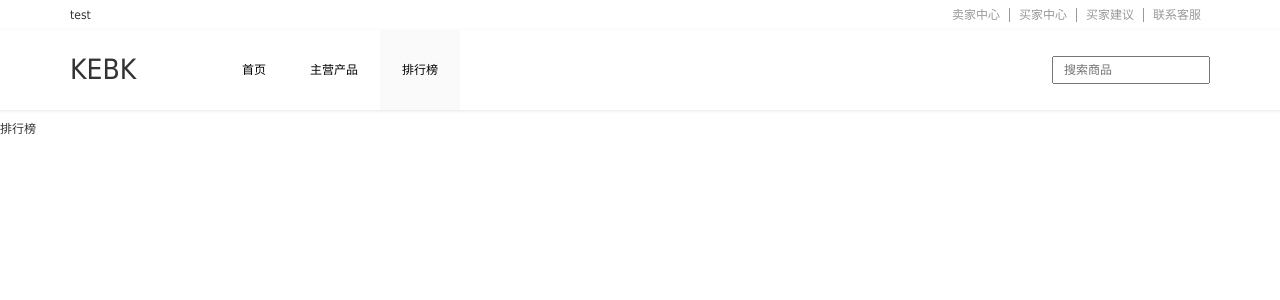
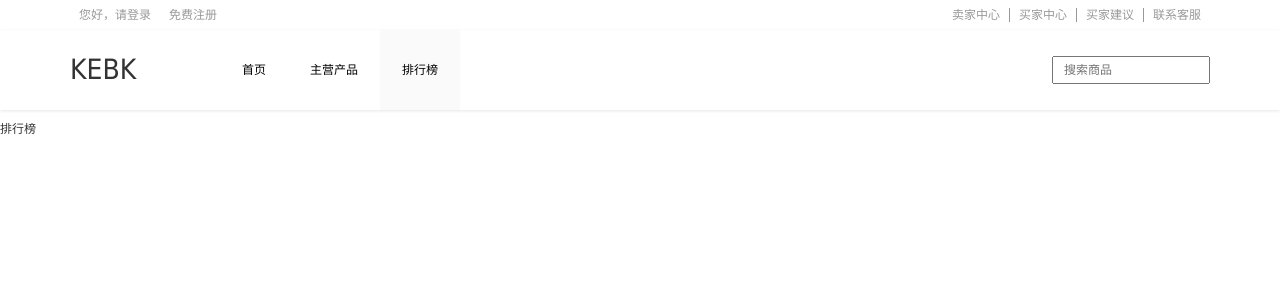
Before and after one commit to Kebk/kebk, a Vue app: page /rank in a window 1280 px wide. Shown: the top 300 px of the page. Built offline with nearby package versions, Linux system fonts and the light colour scheme.

Commit message:
login with jwt vuex

```diff
--- a/src/components/common/mainHeader.vue
+++ b/src/components/common/mainHeader.vue
@@ -3,7 +3,17 @@
     <div class="kebk-container">
       <!-- left -->
       <div class="header-left pull-left"
-          v-if="user">{{user.username}}</div>
+           v-if="user">
+        <p class="header-username">{{user.username}}</p>
+        <a href="javascript:;" @click="handleLogout">退出登录</a>
+        <!-- <div class="header-userinfo">
+          <div class="pull-right">
+            <router-link to="mime">个人中心</router-link>
+            <a href="javascript:;" @click="handleLogout">退出登录</a>
+          </div>
+          <div></div>
+        </div> -->
+      </div>
       <ul class="header-left pull-left clearfix"
           v-else>
         <li>
@@ -44,12 +54,14 @@ export default {
         path: '4',
         text: '联系客服'
       }],
-      // user: this.$store.state.user
-      user: this.$store.getters.userData
+      user: this.$store.state.user
     }
   },
-  created () {
-    console.log(this.user)
+  methods: {
+    handleLogout () {
+      this.$store.commit('LOGOUT')
+      this.user = this.$store.state.user
+    }
   }
 }
 </script>
@@ -78,4 +90,7 @@ export default {
           border-left 1px solid #999
         &:first-child a
           border-left none
+    .header-left
+      .header-username
+        padding 0 5px
 </style>
--- a/src/router.js
+++ b/src/router.js
@@ -3,14 +3,14 @@ import Router from 'vue-router'
 
 Vue.use(Router)
 
-export default new Router({
+const router = new Router({
   mode: 'history',
   base: process.env.BASE_URL,
   routes: [
     {
       path: '/',
       name: 'home',
-      component: () => import(/* webpackChunkName: "home" */ './views/home.vue'),
+      component: () => import(/* webpackChunkName: "homePage" */ './views/home.vue'),
       meta: {
         nav: 'home'
       }
@@ -18,7 +18,7 @@ export default new Router({
     {
       path: '/product',
       name: 'product',
-      component: () => import(/* webpackChunkName: "product" */ './views/product.vue'),
+      component: () => import(/* webpackChunkName: "homePage" */ './views/product.vue'),
       meta: {
         nav: 'product'
       }
@@ -26,26 +26,43 @@ export default new Router({
     {
       path: '/rank',
       name: 'rank',
-      component: () => import(/* webpackChunkName: "rank" */ './views/rank.vue'),
+      component: () => import(/* webpackChunkName: "homePage" */ './views/rank.vue'),
       meta: {
         nav: 'rank'
       }
     },
     {
-      path: '/404',
-      name: '404',
-      component: () => import(/* webpackChunkName: "errorPage" */ './views/404.vue')
-    },
-    {
       path: '/login',
       name: 'login',
-      component: () => import(/* webpackChunkName: "loginPage" */ './views/login.vue')
+      component: () => import(/* webpackChunkName: "homePage" */ './views/login.vue')
     },
     {
       path: '/register',
       name: 'register',
       component: () => import(/* webpackChunkName: "registerPage" */ './views/register.vue')
+    },
+    {
+      path: '/mime',
+      name: 'mime',
+      component: () => import(/* webpackChunkName: "userPage" */ './views/user/mime.vue'),
+      meta: {
+        requireAuth: true
+      }
+    },
+    {
+      path: '*',
+      component: () => import(/* webpackChunkName: "errorPage" */ './views/error/404.vue')
     }
-
   ]
 })
+
+router.beforeEach((to, from, next) => {
+  if (to.meta.requireAuth) {
+    // TODO:根据是否需要权限 是否登录跳转到相应的页面
+    // const token = store.state.token ? store.state.token : sessionStorage.getItem('token')
+  } else {
+    next()
+  }
+})
+
+export default router
--- a/src/store.js
+++ b/src/store.js
@@ -5,27 +5,22 @@ Vue.use(Vuex)
 
 export default new Vuex.Store({
   state: {
-    user: {
-      createTime: '2019-02-10T06:35:02.313Z',
-      credit: 0,
-      isLock: 0,
-      level: 0,
-      modifyTime: '2019-02-10T06:35:02.000Z',
-      password: '123456',
-      phone: '123456',
-      userType: 0,
-      username: 'test',
-      __v: 0,
-      _id: '5c5fc83a3638d54da4691220'
+    user: JSON.parse(sessionStorage.getItem('user')),
+    token: sessionStorage.getItem('token')
+  },
+  mutations: {
+    LOGIN (state, payload) {
+      state.user = payload.user
+      sessionStorage.setItem('user', JSON.stringify(payload.user))
+      state.token = payload.token
+      sessionStorage.setItem('token', payload.token)
+    },
+    LOGOUT (state, payload) {
+      state.user = null
+      state.token = null
+      sessionStorage.clear('user')
+      sessionStorage.clear('token')
     }
   },
-  getters: {
-    userData: state => {
-      console.log(state.user)
-      let { username, _id } = state.user
-      return { username, _id }
-    }
-  },
-  mutations: {},
   actions: {}
 })
--- a/src/views/404.vue
+++ b/src/views/error/404.vue
@@ -4,9 +4,9 @@
       <p class="message">对不起，您要找的页面不见了</p>
       <div class="container clearfix">
         <img class="img-person"
-             src="../../src/assets/img/error-person.png">
+             src="../../../src/assets/img/error-person.png">
         <img class="img-chip"
-             src="../../src/assets/img/error-thing.png">
+             src="../../../src/assets/img/error-thing.png">
       </div>
       <p class="bottom">
         <router-link class="btn"
@@ -19,7 +19,7 @@
 
 <script>
 export default {
-  name: '404'
+  name: 'error-404'
 }
 </script>
 
--- a/src/views/login.vue
+++ b/src/views/login.vue
@@ -76,7 +76,7 @@ export default {
       const params = { phone: this.formData.phone, password: this.formData.password }
       this.$api.user.login(params).then(res => {
         if (res.code === 200) {
-          this.$store.state.userData = res.data
+          this.$store.commit('LOGIN', res.data)
           this.$router.push('/')
         } else {
           this.isWarn = true
--- a/src/views/register.vue
+++ b/src/views/register.vue
@@ -114,8 +114,13 @@ export default {
         password: this.formData.password.value
       }
       this.$api.user.register(params).then(res => {
-        // 注册成功
-        this.$router.push('/')
+        if (res.code === 200) {
+          // 注册成功
+          this.$store.commit('LOGIN', res.data)
+          this.$router.push('/')
+        } else {
+          // 出错
+        }
       })
     }
   },
--- /dev/null
+++ b/src/views/user/mime.vue
@@ -0,0 +1,13 @@
+<template>
+  <div>个人中心</div>
+</template>
+
+<script>
+export default {
+
+}
+</script>
+
+<style>
+
+</style>
```
